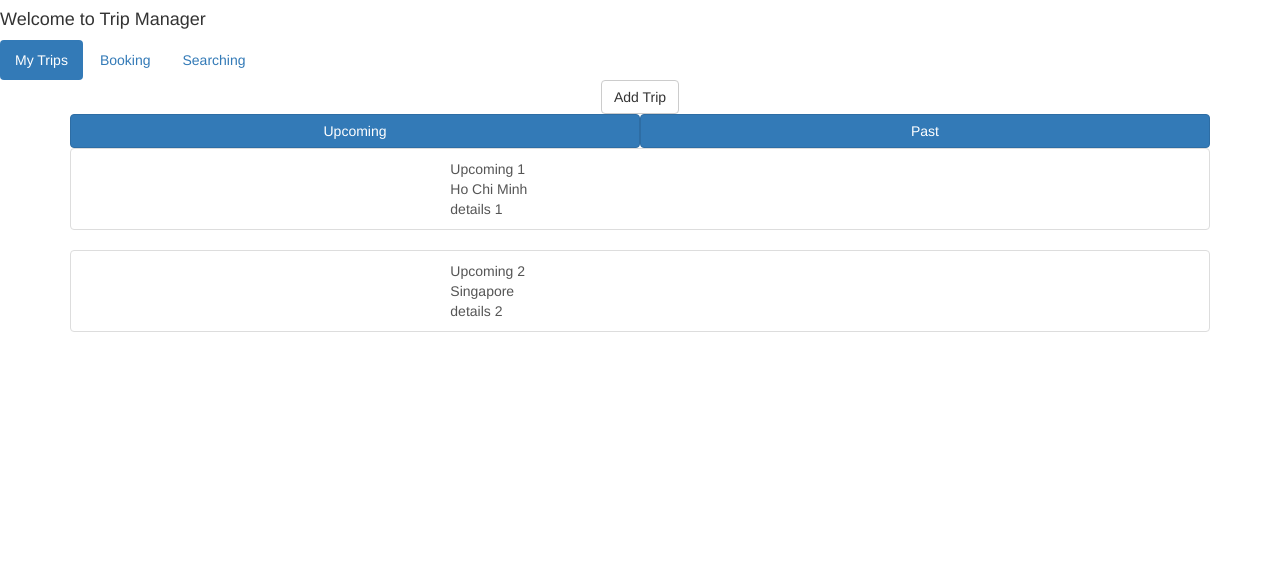
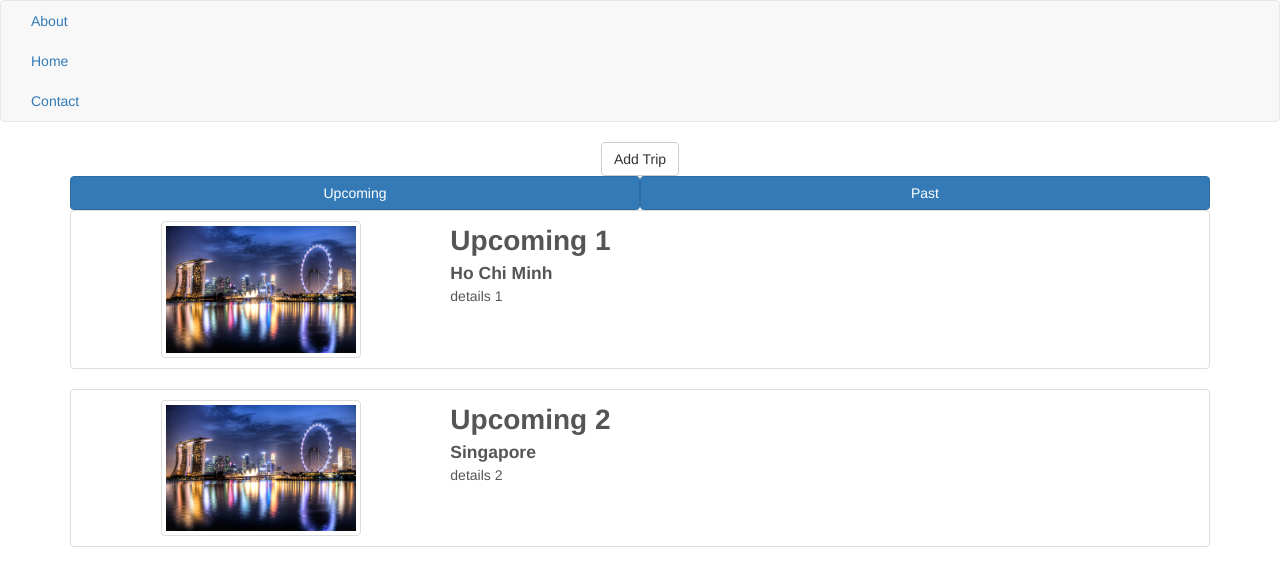
Before and after one commit to nguyenhoangson/Accenture, a website: page client/index.html at #/mytrips in a window 1280 px wide. Drawn offline with Linux system fonts and the light colour scheme; files whose address does not match are found by name.

Commit message:
add nav bar

```diff
--- a/client/app/components/myTrips/myTrips.html
+++ b/client/app/components/myTrips/myTrips.html
@@ -50,11 +50,11 @@
 					<a href="#" class="list-group-item">
 						<div class="row">
 							<div class="col-lg-4">
-								<img src="">
+								<img src="../assets/image/Singapore_image_1.jpg" class="img-thumbnail" width="200" height="200">
 							</div>
 							<div class="col-lg-8 text-left">
-								<div class="row">{{upcoming.name}}</div>
-								<div class="row">{{upcoming.location}}</div>
+								<div class="row trip-name"><strong>{{upcoming.name}}</strong></div>
+								<div class="row trip-location"><strong>{{upcoming.location}}</strong></div>
 								<div class="row">{{upcoming.details}}</div>
 							</div>
 
@@ -73,11 +73,11 @@
 					<a href="#" class="list-group-item">
 						<div class="row">
 							<div class="col-lg-4">
-								<img src="">
+								<img src="../assets/image/Singapore_image_1.jpg" class="img-thumbnail" width="200" height="200">
 							</div>
 							<div class="col-lg-8 text-left">
-								<div class="row">{{past.name}}</div>
-								<div class="row">{{past.location}}</div>
+								<div class="row trip-name"><storng>{{past.name}}</strong></div>
+								<div class="row trip-location"><strong>{{past.location}}</strong></div>
 								<div class="row">{{past.details}}</div>
 							</div>
 
--- a/client/assets/css/myTrips.css
+++ b/client/assets/css/myTrips.css
@@ -0,0 +1,7 @@
+.trip-name{
+	font-size : 200%;
+}
+
+.trip-location{
+	font-size: 125%;
+}
--- a/client/assets/css/style.css
+++ b/client/assets/css/style.css
@@ -1,3 +1,3 @@
-#my-trips-upcoming-list{
-
+.trip-name{
+	font-size : 200%;
 }
--- a/client/index.html
+++ b/client/index.html
@@ -5,6 +5,8 @@
 
 	<!-- Bootstrap -->
 	<link rel="stylesheet" type="text/css" href="assets/lib/js/vendor/bootstrap-css/css/bootstrap.min.css">
+
+	<link rel="stylesheet" type="text/css" href="assets/css/myTrips.css">
 	<!-- Angular -->
 	<script type="text/javascript" src="assets/lib/angular/angular.min.js"></script>
 	<!-- Angular Route -->
@@ -18,20 +20,30 @@
 	<script type="text/javascript" src="app/components/login/loginController.js"></script>
 	<script type="text/javascript" src="app/components/myTrips/myTripsController.js"></script>
 
+
+
 </head>
 <body>
 
+	<nav class="navbar navbar-default" role="navigation">
+	    <div class="navbar-header">
+	      <button type="button" class="navbar-toggle" data-toggle="collapse" data-target=".navbar-collapse">
+	        <span class="icon-bar"></span>
+	        <span class="icon-bar"></span>
+	        <span class="icon-bar"></span>
+	      </button>
+
+
+	    <div class="navbar-collapse collapse">
+
+	        <ul class="nav">
+	            <li><a href="#">About</a></li>
+	            <li><a href="#/mytrips">Home</a></li>
+	            <li><a href="#">Contact</a></li>
+	        </ul>
+	      </div>
+  </nav>
 	<!-- Header -->
-	<div id="page-header">
-
-		<h4>Welcome to Trip Manager</h4>
-		<!-- Navigation -->
-		<ul class="nav nav-pills">
-			<li role="presentation" class="active"><a href="#/mytrips">My Trips</a></li>
-			<li role="presentation"><a href="#">Booking</a></li>
-			<li role="presentation"><a href="#">Searching</a></li>
-		</ul>
-	</div>
 
 	<!-- Main Content -->
 	<div id="page-content">
--- a/server.js
+++ b/server.js
@@ -19,6 +19,9 @@
 
 		// Serve all *.js files
 		.use("/assets/js", express.static(__dirname + "/client/assets/js"))
+
+		// Serve images
+		.use("/assets/image", express.static(__dirname + "/client/assets/image"))
 
 		// Serve controllers
 		.use("/", express.static(__dirname + "/client/app/components"))
```
